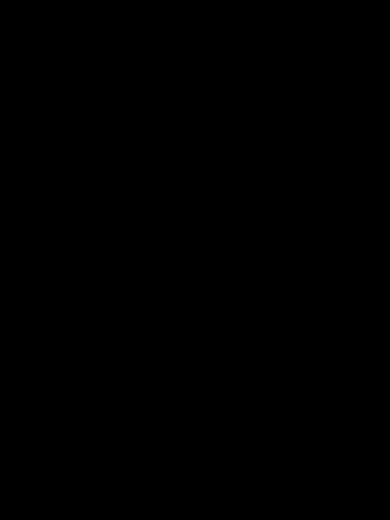
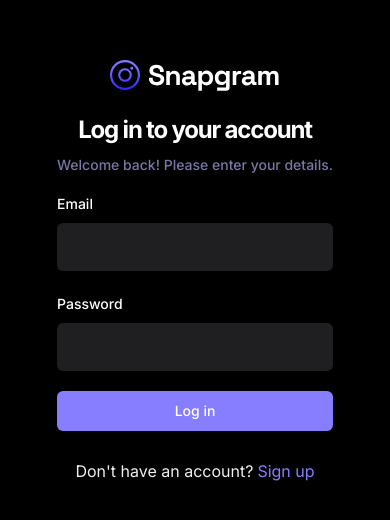
Before and after one commit to Daniel-Kav/dantygram, a React (Vite) app: page /sign-in in a window 390 px wide. Shown: the part 152-672 px from the top of the page. Built offline with nearby package versions, Linux system fonts and the light colour scheme; no server answers.

Commit message:
signup form

```diff
--- a/src/_auth/forms/SigninForm.tsx
+++ b/src/_auth/forms/SigninForm.tsx
@@ -1,11 +1,120 @@
-import React from 'react'
+import * as z from "zod";
+import { useForm } from "react-hook-form";
+import { zodResolver } from "@hookform/resolvers/zod";
+import { Link, useNavigate } from "react-router-dom";
+
+import { Form, FormControl, FormField, FormItem, FormLabel, FormMessage } from "@/components/ui/form";
+import { Input } from "@/components/ui/input";
+import { Button } from "@/components/ui/button";
+import Loader from "@/components/ui/shared/Loader";
+import { useToast } from "@/components/ui/use-toast";
+
+import { SigninValidation } from "@/lib/validation";
+import { useSignInAccount } from "@/lib/react-query/queriesAndMutations";
+import { useUserContext } from "@/context/AuthContext";
 
 const SigninForm = () => {
+  const { toast } = useToast();
+  const navigate = useNavigate();
+  const { checkAuthUser, isLoading: isUserLoading } = useUserContext();
+
+  // Query
+  const { mutateAsync: signInAccount, isLoading } = useSignInAccount();
+
+  const form = useForm<z.infer<typeof SigninValidation>>({
+    resolver: zodResolver(SigninValidation),
+    defaultValues: {
+      email: "",
+      password: "",
+    },
+  });
+
+  const handleSignin = async (user: z.infer<typeof SigninValidation>) => {
+    const session = await signInAccount(user);
+
+    if (!session) {
+      toast({ title: "Login failed. Please try again." });
+
+      return;
+    }
+
+    const isLoggedIn = await checkAuthUser();
+
+    if (isLoggedIn) {
+      form.reset();
+
+      navigate("/");
+    } else {
+      toast({ title: "Login failed. Please try again.", });
+
+      return;
+    }
+  };
+
   return (
-    <div>
+    <Form {...form}>
+      <div className="sm:w-420 flex-center flex-col">
+        <img src="/assets/images/logo.svg" alt="logo" />
 
-    </div>
-  )
-}
+        <h2 className="h3-bold md:h2-bold pt-5 sm:pt-12">
+          Log in to your account
+        </h2>
+        <p className="text-light-3 small-medium md:base-regular mt-2">
+          Welcome back! Please enter your details.
+        </p>
+        <form
+          onSubmit={form.handleSubmit(handleSignin)}
+          className="flex flex-col gap-5 w-full mt-4">
+          <FormField
+            control={form.control}
+            name="email"
+            render={({ field }) => (
+              <FormItem>
+                <FormLabel className="shad-form_label">Email</FormLabel>
+                <FormControl>
+                  <Input type="text" className="shad-input" {...field} />
+                </FormControl>
+                <FormMessage />
+              </FormItem>
+            )}
+          />
 
-export default SigninForm
+          <FormField
+            control={form.control}
+            name="password"
+            render={({ field }) => (
+              <FormItem>
+                <FormLabel className="shad-form_label">Password</FormLabel>
+                <FormControl>
+                  <Input type="password" className="shad-input" {...field} />
+                </FormControl>
+                <FormMessage />
+              </FormItem>
+            )}
+          />
+
+          <Button type="submit" className="shad-button_primary">
+            {isLoading || isUserLoading ? (
+              <div className="flex-center gap-2">
+                <Loader /> Loading...
+              </div>
+            ) : (
+              "Log in"
+            )}
+          </Button>
+
+          <p className="text-small-regular text-light-2 text-center mt-2">
+            Don&apos;t have an account?
+            <Link
+              to="/sign-up"
+              className="text-primary-500 text-small-semibold ml-1">
+              Sign up
+            </Link>
+          </p>
+        </form>
+      </div>
+    </Form>
+  );
+};
+
+export default SigninForm;
--- a/src/lib/validation/index.ts
+++ b/src/lib/validation/index.ts
@@ -1,8 +1,34 @@
 import * as z from "zod";
 
+// ============================================================
+// USER
+// ============================================================
 export const SignupValidation = z.object({
-    name : z.string().min(2, { message: 'Too short' }),
-  username: z.string().min(2, { message: 'Too short' }),
+  name: z.string().min(2, { message: "Name must be at least 2 characters." }),
+  username: z.string().min(2, { message: "Name must be at least 2 characters." }),
   email: z.string().email(),
-  password: z.string().min(8, { message: 'Password must be at least 8   characters' }),
-  })
+  password: z.string().min(8, { message: "Password must be at least 8 characters." }),
+});
+
+export const SigninValidation = z.object({
+  email: z.string().email(),
+  password: z.string().min(8, { message: "Password must be at least 8 characters." }),
+});
+
+export const ProfileValidation = z.object({
+  file: z.custom<File[]>(),
+  name: z.string().min(2, { message: "Name must be at least 2 characters." }),
+  username: z.string().min(2, { message: "Name must be at least 2 characters." }),
+  email: z.string().email(),
+  bio: z.string(),
+});
+
+// ============================================================
+// POST
+// ============================================================
+export const PostValidation = z.object({
+  caption: z.string().min(5, { message: "Minimum 5 characters." }).max(2200, { message: "Maximum 2,200 caracters" }),
+  file: z.custom<File[]>(),
+  location: z.string().min(1, { message: "This field is required" }).max(1000, { message: "Maximum 1000 characters." }),
+  tags: z.string(),
+});
```
